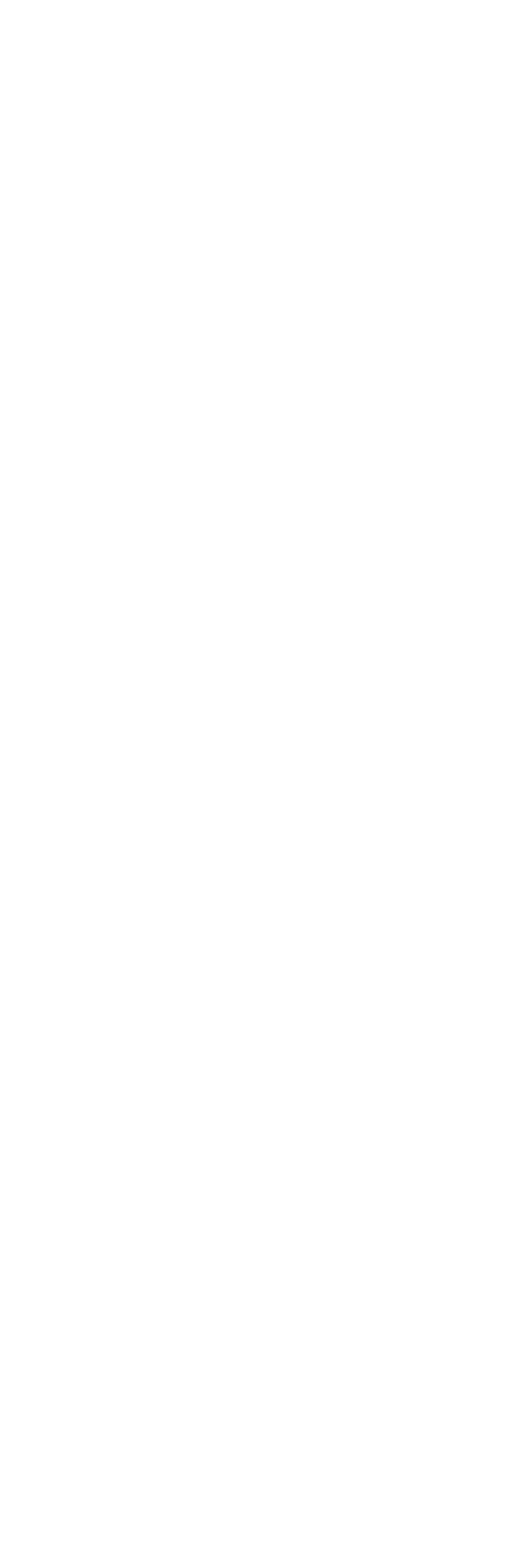
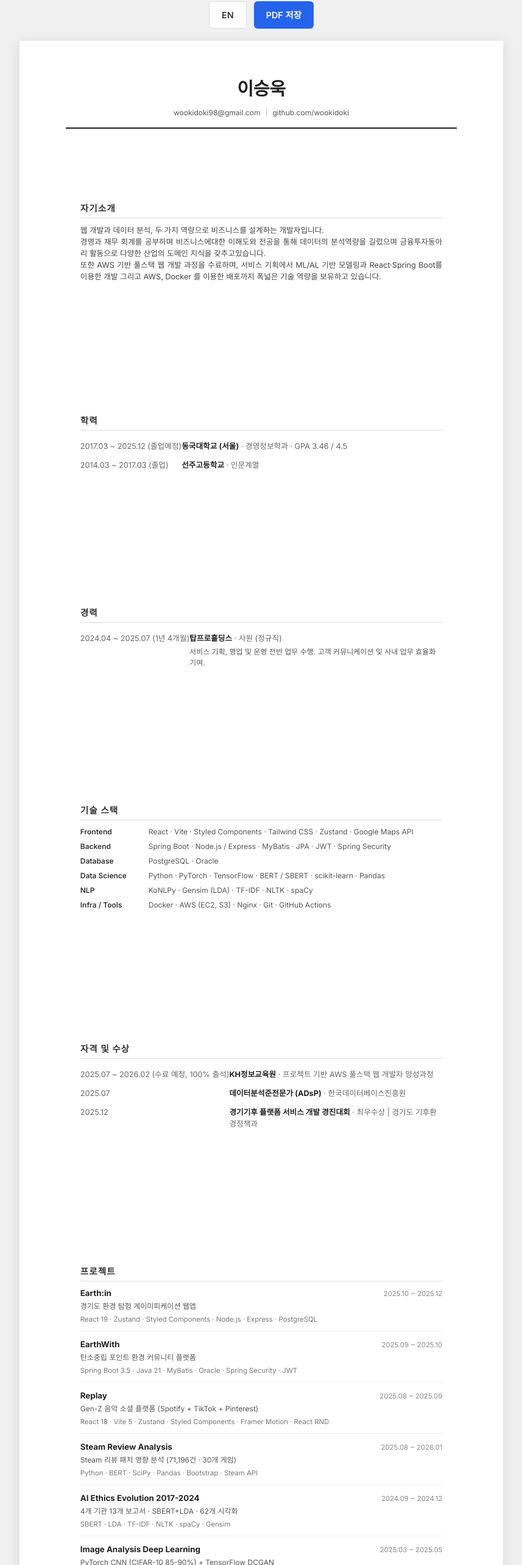
Before and after one commit to wookidoki/wookidoki.github.io, a React (Vite) app: page /resume in a window 1280 px wide. Before the commit this address had no page. Shown: the part 18-2584 px from the top of the page at 61% size, without its empty margins (211-1068 px from the left). Before the commit the page ends 800 px from the top, so only its background shows below. Built offline with nearby package versions, Linux system fonts and the light colour scheme.

Commit message:
PDF 출력용 이력서 페이지 추가 (/resume)

```diff
--- a/src/App.jsx
+++ b/src/App.jsx
@@ -7,6 +7,7 @@ import Skills from './components/Skills/Skills';
 import Projects from './components/Projects/Projects';
 import Contact from './components/Contact/Contact';
 import ProjectDetail from './components/ProjectDetail/ProjectDetail';
+import Resume from './components/Resume/Resume';
 import useScrollSpy from './hooks/useScrollSpy';
 
 function MainPage() {
@@ -32,6 +33,7 @@ export default function App() {
     <Routes>
       <Route path="/" element={<MainPage />} />
       <Route path="/project/:id" element={<ProjectDetail />} />
+      <Route path="/resume" element={<Resume />} />
     </Routes>
   );
 }
--- /dev/null
+++ b/src/components/Resume/Resume.jsx
@@ -0,0 +1,139 @@
+import { useLang } from '../../context/LanguageContext';
+import {
+  profile,
+  education,
+  career,
+  certifications,
+  skills,
+  projects,
+  contactData,
+} from '../../data/portfolio';
+import styles from './Resume.module.css';
+
+export default function Resume() {
+  const { lang, toggleLang } = useLang();
+  const p = profile[lang];
+  const email = contactData.email;
+  const github = 'github.com/wookidoki';
+
+  const handlePrint = () => window.print();
+
+  return (
+    <div className={styles.page}>
+      {/* 상단 컨트롤 (인쇄 시 숨김) */}
+      <div className={styles.controls}>
+        <button onClick={toggleLang} className={styles.langBtn}>
+          {lang === 'ko' ? 'EN' : '한'}
+        </button>
+        <button onClick={handlePrint} className={styles.printBtn}>
+          {lang === 'ko' ? 'PDF 저장' : 'Save PDF'}
+        </button>
+      </div>
+
+      {/* A4 용지 */}
+      <div className={styles.paper}>
+        {/* 헤더 */}
+        <header className={styles.header}>
+          <h1 className={styles.name}>{p.name}</h1>
+          <div className={styles.contact}>
+            <span>{email}</span>
+            <span className={styles.sep}>|</span>
+            <span>{github}</span>
+          </div>
+        </header>
+
+        {/* 자기소개 */}
+        <section className={styles.section}>
+          <h2 className={styles.sectionTitle}>{lang === 'ko' ? '자기소개' : 'About'}</h2>
+          <p className={styles.about}>{p.about}</p>
+        </section>
+
+        {/* 학력 */}
+        <section className={styles.section}>
+          <h2 className={styles.sectionTitle}>{lang === 'ko' ? '학력' : 'Education'}</h2>
+          <table className={styles.table}>
+            <tbody>
+              {education.map((edu, i) => (
+                <tr key={i}>
+                  <td className={styles.tdPeriod}>{edu[lang].period}</td>
+                  <td>
+                    <strong>{edu[lang].school}</strong>
+                    <span className={styles.sub}> · {edu[lang].major}</span>
+                    {edu.gpa && <span className={styles.sub}> · GPA {edu.gpa}</span>}
+                  </td>
+                </tr>
+              ))}
+            </tbody>
+          </table>
+        </section>
+
+        {/* 경력 */}
+        <section className={styles.section}>
+          <h2 className={styles.sectionTitle}>{lang === 'ko' ? '경력' : 'Experience'}</h2>
+          <table className={styles.table}>
+            <tbody>
+              {career.map((c, i) => (
+                <tr key={i}>
+                  <td className={styles.tdPeriod}>{c[lang].period}</td>
+                  <td>
+                    <strong>{c[lang].company}</strong>
+                    <span className={styles.sub}> · {c[lang].role}</span>
+                    <p className={styles.desc}>{c[lang].description}</p>
+                  </td>
+                </tr>
+              ))}
+            </tbody>
+          </table>
+        </section>
+
+        {/* 기술 스택 */}
+        <section className={styles.section}>
+          <h2 className={styles.sectionTitle}>{lang === 'ko' ? '기술 스택' : 'Skills'}</h2>
+          <div className={styles.skillsGrid}>
+            {skills.map((group) => (
+              <div key={group.category} className={styles.skillRow}>
+                <span className={styles.skillCat}>{group.category}</span>
+                <span className={styles.skillItems}>{group.items.join(' · ')}</span>
+              </div>
+            ))}
+          </div>
+        </section>
+
+        {/* 자격/수상 */}
+        <section className={styles.section}>
+          <h2 className={styles.sectionTitle}>{lang === 'ko' ? '자격 및 수상' : 'Certifications & Awards'}</h2>
+          <table className={styles.table}>
+            <tbody>
+              {certifications.map((cert, i) => (
+                <tr key={i}>
+                  <td className={styles.tdPeriod}>{cert[lang].period}</td>
+                  <td>
+                    <strong>{cert[lang].name}</strong>
+                    <span className={styles.sub}> · {cert[lang].detail}</span>
+                  </td>
+                </tr>
+              ))}
+            </tbody>
+          </table>
+        </section>
+
+        {/* 프로젝트 */}
+        <section className={styles.section}>
+          <h2 className={styles.sectionTitle}>{lang === 'ko' ? '프로젝트' : 'Projects'}</h2>
+          <div className={styles.projects}>
+            {projects.slice(0, 6).map((proj) => (
+              <div key={proj.id} className={styles.projItem}>
+                <div className={styles.projHeader}>
+                  <strong>{proj.title}</strong>
+                  <span className={styles.projPeriod}>{proj.period}</span>
+                </div>
+                <p className={styles.projDesc}>{proj[lang].subtitle}</p>
+                <p className={styles.projTechs}>{proj.techs.slice(0, 6).join(' · ')}</p>
+              </div>
+            ))}
+          </div>
+        </section>
+      </div>
+    </div>
+  );
+}
--- /dev/null
+++ b/src/components/Resume/Resume.module.css
@@ -0,0 +1,246 @@
+/* 페이지 전체 */
+.page {
+  min-height: 100vh;
+  background: #f0f0f0;
+  padding: 20px;
+  display: flex;
+  flex-direction: column;
+  align-items: center;
+}
+
+/* 상단 컨트롤 */
+.controls {
+  display: flex;
+  gap: 12px;
+  margin-bottom: 20px;
+}
+
+.langBtn,
+.printBtn {
+  padding: 10px 20px;
+  border: none;
+  border-radius: 6px;
+  cursor: pointer;
+  font-size: 0.9rem;
+  font-weight: 600;
+  transition: background 0.2s;
+}
+
+.langBtn {
+  background: #fff;
+  color: #333;
+  border: 1px solid #ddd;
+}
+
+.langBtn:hover {
+  background: #f5f5f5;
+}
+
+.printBtn {
+  background: #2563eb;
+  color: #fff;
+}
+
+.printBtn:hover {
+  background: #1d4ed8;
+}
+
+/* A4 용지 */
+.paper {
+  width: 210mm;
+  min-height: 297mm;
+  background: #fff;
+  padding: 15mm 20mm;
+  box-shadow: 0 4px 20px rgba(0, 0, 0, 0.1);
+  font-size: 10pt;
+  line-height: 1.5;
+  color: #222;
+}
+
+/* 헤더 */
+.header {
+  text-align: center;
+  margin-bottom: 20px;
+  padding-bottom: 15px;
+  border-bottom: 2px solid #222;
+}
+
+.name {
+  font-size: 22pt;
+  font-weight: 700;
+  margin: 0 0 8px;
+  letter-spacing: -0.5px;
+}
+
+.contact {
+  font-size: 9pt;
+  color: #555;
+}
+
+.sep {
+  margin: 0 8px;
+  color: #ccc;
+}
+
+/* 섹션 */
+.section {
+  margin-bottom: 16px;
+}
+
+.sectionTitle {
+  font-size: 11pt;
+  font-weight: 700;
+  margin: 0 0 10px;
+  padding-bottom: 4px;
+  border-bottom: 1px solid #ddd;
+  text-transform: uppercase;
+  letter-spacing: 1px;
+  color: #333;
+}
+
+/* 자기소개 */
+.about {
+  margin: 0;
+  font-size: 9.5pt;
+  color: #444;
+  text-align: justify;
+  white-space: pre-line;
+}
+
+/* 테이블 (학력, 경력, 자격) */
+.table {
+  width: 100%;
+  border-collapse: collapse;
+}
+
+.table td {
+  padding: 6px 0;
+  vertical-align: top;
+  font-size: 9.5pt;
+}
+
+.tdPeriod {
+  width: 130px;
+  color: #666;
+  font-size: 8.5pt;
+  white-space: nowrap;
+}
+
+.sub {
+  color: #666;
+  font-weight: 400;
+}
+
+.desc {
+  margin: 4px 0 0;
+  font-size: 9pt;
+  color: #555;
+}
+
+/* 기술 스택 */
+.skillsGrid {
+  display: flex;
+  flex-direction: column;
+  gap: 6px;
+}
+
+.skillRow {
+  display: flex;
+  align-items: baseline;
+  gap: 12px;
+}
+
+.skillCat {
+  width: 100px;
+  font-weight: 600;
+  font-size: 9pt;
+  color: #333;
+  flex-shrink: 0;
+}
+
+.skillItems {
+  font-size: 9pt;
+  color: #555;
+}
+
+/* 프로젝트 */
+.projects {
+  display: flex;
+  flex-direction: column;
+  gap: 12px;
+}
+
+.projItem {
+  padding-bottom: 10px;
+  border-bottom: 1px dotted #e5e5e5;
+}
+
+.projItem:last-child {
+  border-bottom: none;
+  padding-bottom: 0;
+}
+
+.projHeader {
+  display: flex;
+  justify-content: space-between;
+  align-items: baseline;
+  margin-bottom: 2px;
+}
+
+.projPeriod {
+  font-size: 8.5pt;
+  color: #888;
+}
+
+.projDesc {
+  margin: 0 0 4px;
+  font-size: 9pt;
+  color: #555;
+}
+
+.projTechs {
+  margin: 0;
+  font-size: 8.5pt;
+  color: #777;
+}
+
+/* 인쇄 스타일 */
+@media print {
+  @page {
+    size: A4;
+    margin: 10mm;
+  }
+
+  .page {
+    padding: 0;
+    background: none;
+  }
+
+  .controls {
+    display: none !important;
+  }
+
+  .paper {
+    width: 100%;
+    min-height: auto;
+    padding: 0;
+    box-shadow: none;
+  }
+
+  .section {
+    break-inside: avoid;
+  }
+
+  .projItem {
+    break-inside: avoid;
+  }
+}
+
+/* 반응형 (화면에서 작게 볼 때) */
+@media screen and (max-width: 800px) {
+  .paper {
+    width: 100%;
+    min-height: auto;
+    padding: 20px;
+  }
+}
```
